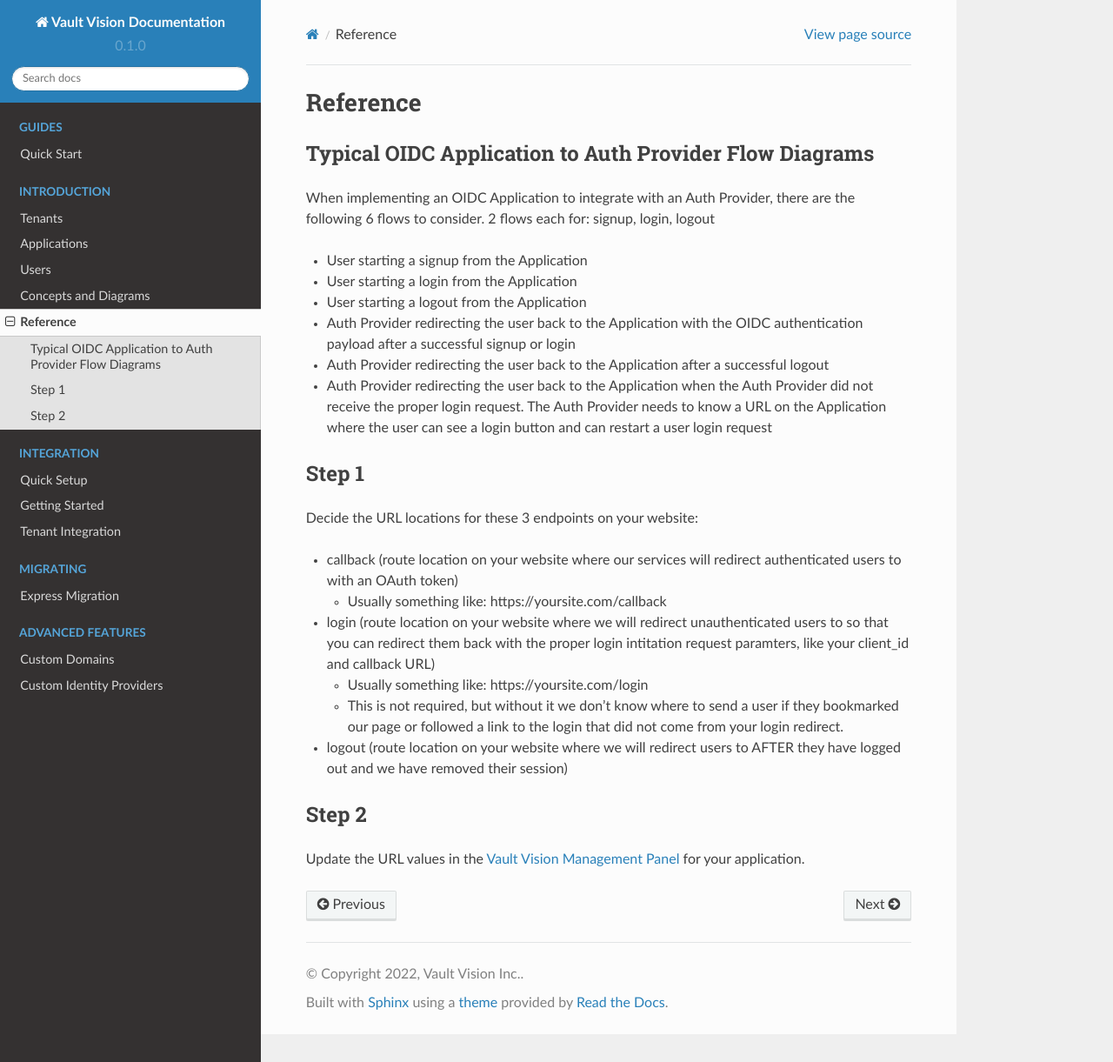
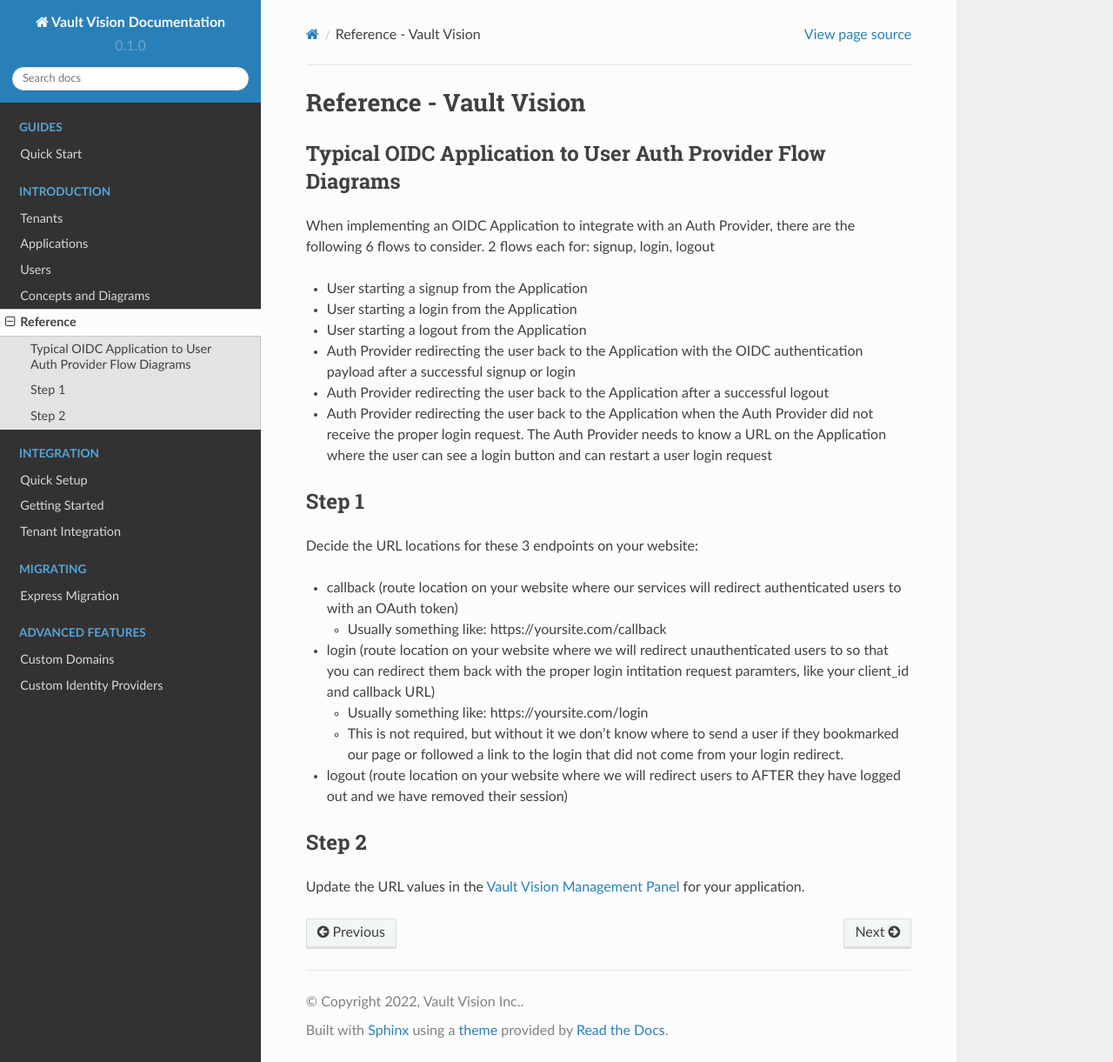
Before and after one commit to vaultvision/docs, a Sphinx documentation site: the page built from docs/source/reference.md, in a window 1280 px wide and 1221 px high. Shown: the whole window at 87% size. Built offline with Sphinx 7.4.7 and the Read the Docs theme 2.0.0, drawn with Linux system fonts in a browser that asks for light colours.

Commit message:
Update reference.md

```diff
--- a/docs/source/reference.md
+++ b/docs/source/reference.md
@@ -1,7 +1,7 @@
-Reference
+Reference - Vault Vision
 ==================
 
-## Typical OIDC Application to Auth Provider Flow Diagrams
+## Typical OIDC Application to User Auth Provider Flow Diagrams
 
 When implementing an OIDC Application to integrate with an Auth Provider, there are the following 6 flows to consider. 2 flows each for: signup, login, logout
 
```
